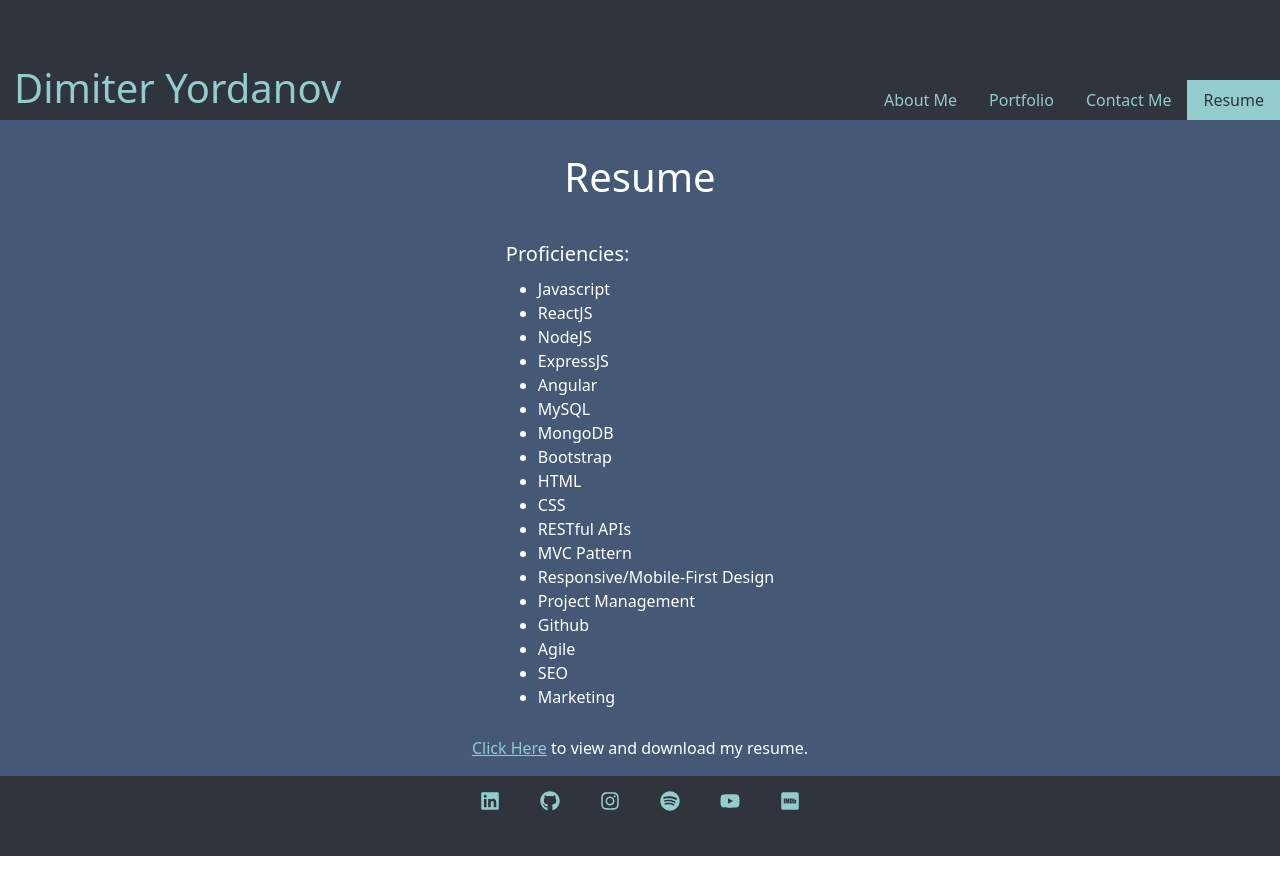
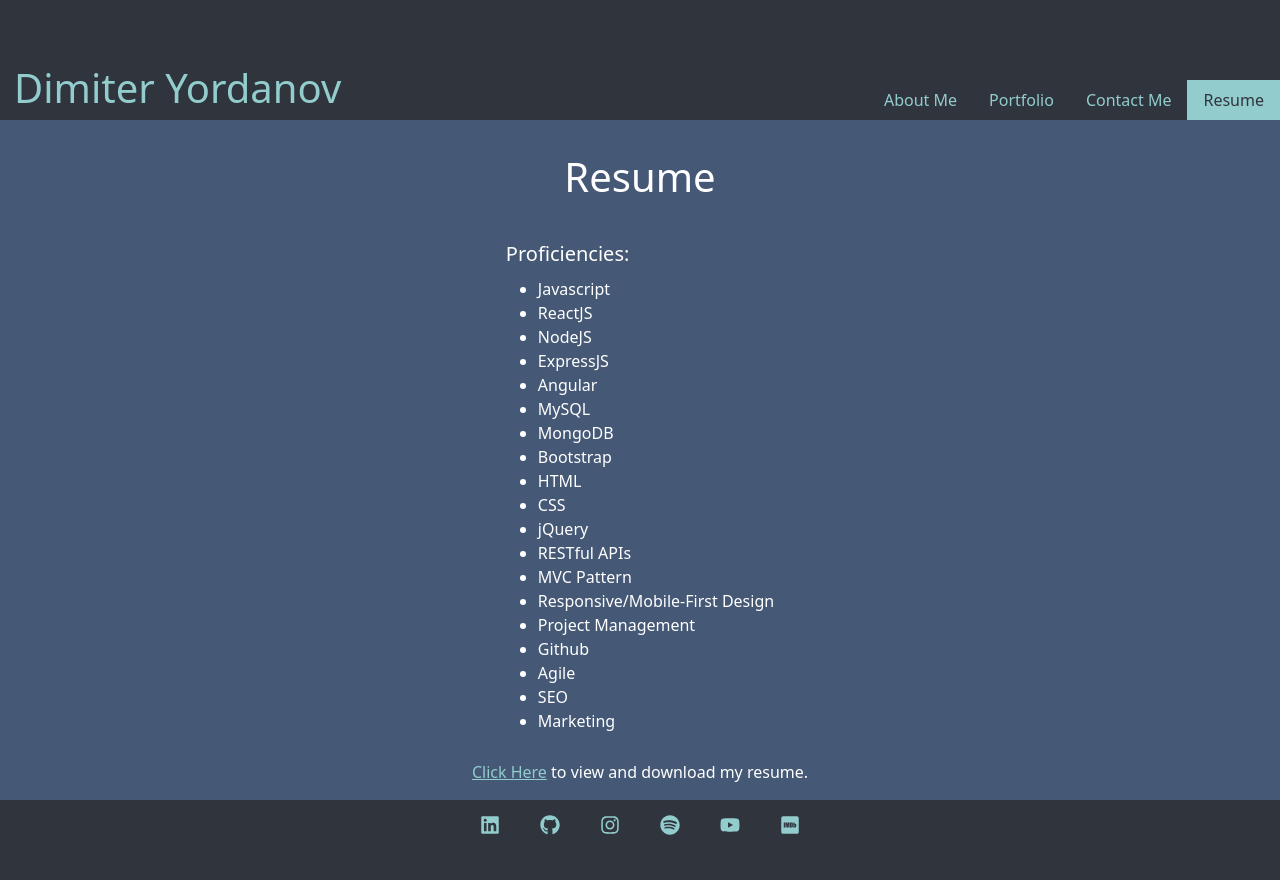
Before and after one commit to dimitermusic/react-portfolio, a React (Create React App) app: page / in a window 1280 px wide. Both pictures are taken after a click on the link "Resume". Before the commit the page ends 856 px from the top, so only its background shows below. Built offline with nearby package versions, Linux system fonts and the light colour scheme.

Commit message:
updated resume

```diff
--- a/src/components/pages/Resume.js
+++ b/src/components/pages/Resume.js
@@ -22,6 +22,7 @@ export default function Resume() {
           <li>Bootstrap</li>
           <li>HTML</li>
           <li>CSS</li>
+          <li>jQuery</li>
           <li>RESTful APIs</li>
           <li>MVC Pattern</li>
           <li>Responsive/Mobile-First Design</li>
```
